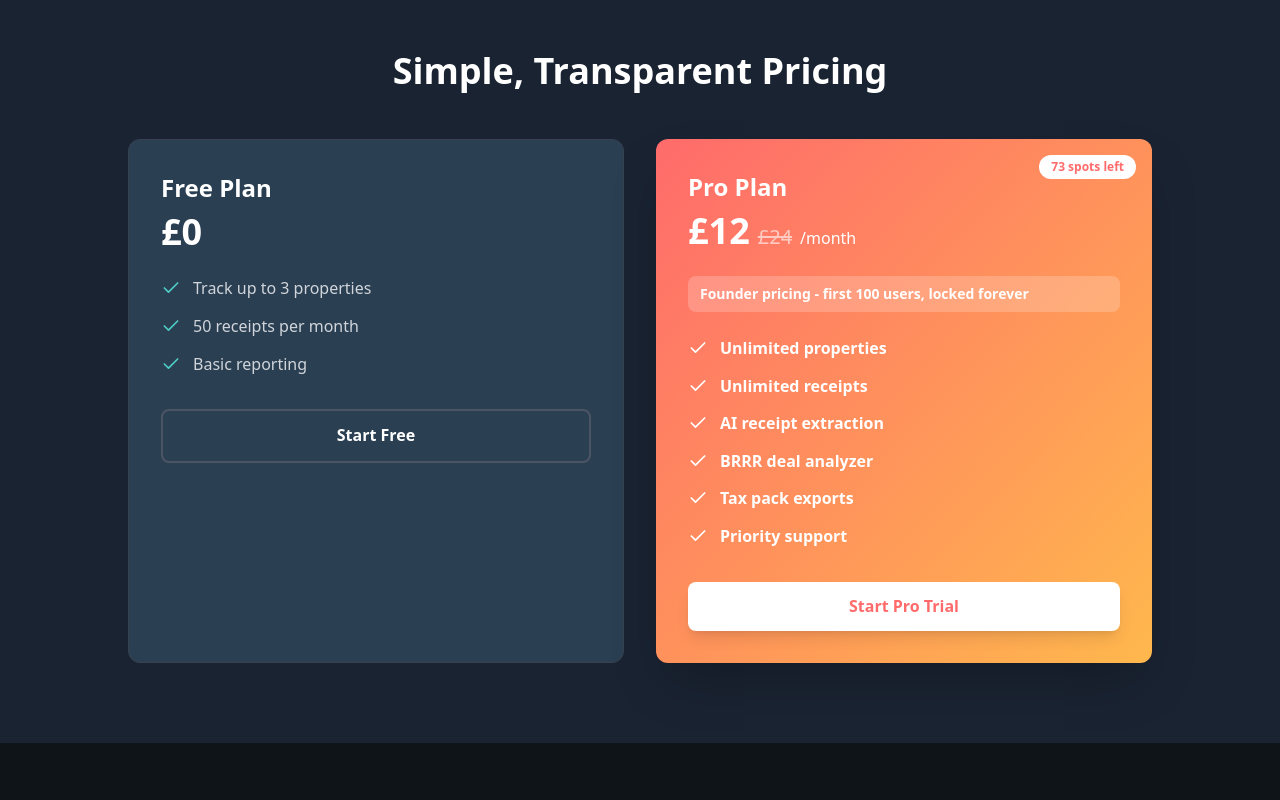
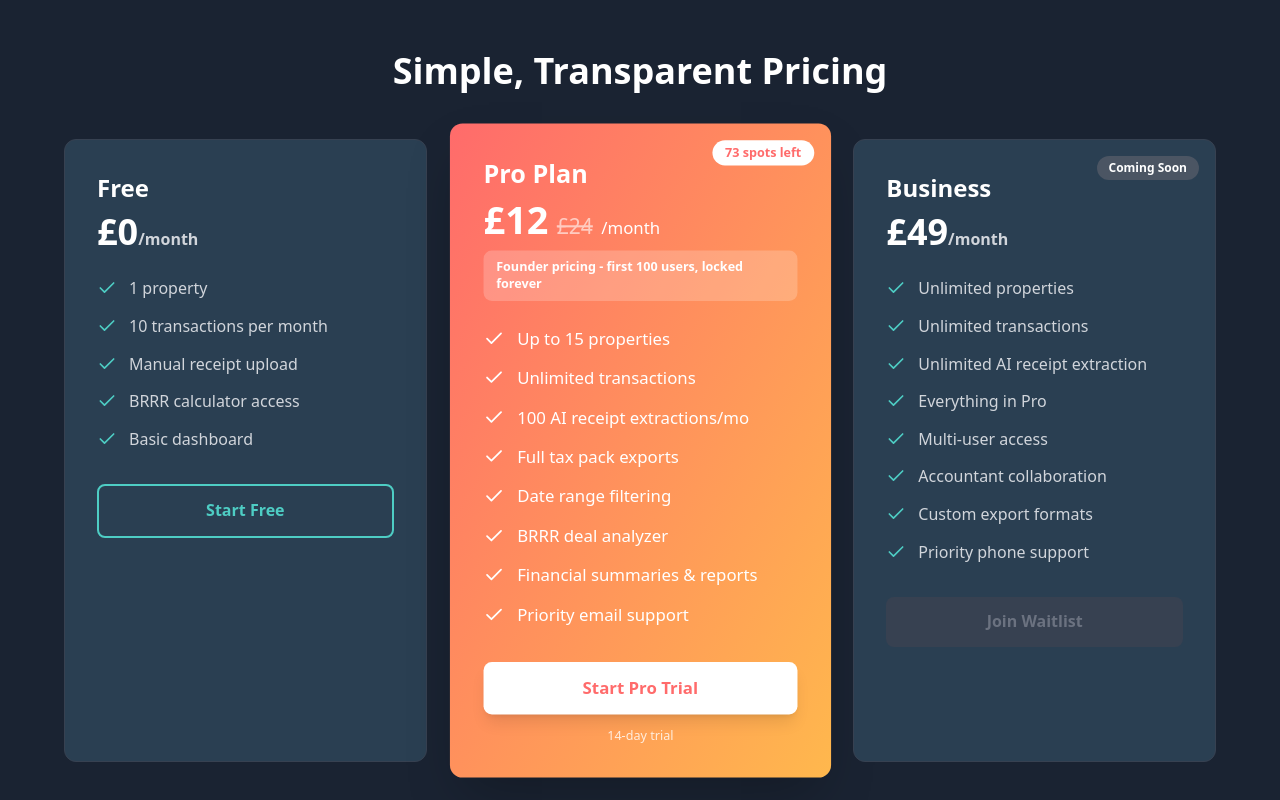
Before and after one commit to landixapp25-collab/Propt.app2026, a React (Vite) app: page / in a window 1280 px wide. Shown: the part 2120-2920 px from the top of the page. Built offline with nearby package versions, Linux system fonts and the light colour scheme; no server answers.

Commit message:
Updated LandingPage.tsx

```diff
--- a/src/components/LandingPage.tsx
+++ b/src/components/LandingPage.tsx
@@ -303,71 +303,89 @@ export default function LandingPage({ onNavigateToSignup, onNavigateToLogin }: L
           <h2 className="text-3xl sm:text-4xl font-bold text-white text-center mb-12">
             Simple, Transparent Pricing
           </h2>
-          <div className="grid md:grid-cols-2 gap-8 max-w-5xl mx-auto">
+          <div className="grid md:grid-cols-3 gap-8 max-w-6xl mx-auto">
+            {/* Free Plan */}
             <div className="bg-[#2a3f52] rounded-xl p-8 border border-gray-700">
-              <h3 className="text-2xl font-bold text-white mb-2">Free Plan</h3>
-              <div className="text-4xl font-bold text-white mb-6">£0</div>
+              <h3 className="text-2xl font-bold text-white mb-2">Free</h3>
+              <div className="text-4xl font-bold text-white mb-6">£0<span className="text-base text-gray-300">/month</span></div>
               <ul className="space-y-3 mb-8">
                 <li className="flex items-start gap-3 text-gray-300">
                   <Check size={20} className="text-[#4ECDC4] mt-0.5 flex-shrink-0" />
-                  <span>Track up to 3 properties</span>
+                  <span>1 property</span>
                 </li>
                 <li className="flex items-start gap-3 text-gray-300">
                   <Check size={20} className="text-[#4ECDC4] mt-0.5 flex-shrink-0" />
-                  <span>50 receipts per month</span>
+                  <span>10 transactions per month</span>
                 </li>
                 <li className="flex items-start gap-3 text-gray-300">
                   <Check size={20} className="text-[#4ECDC4] mt-0.5 flex-shrink-0" />
-                  <span>Basic reporting</span>
+                  <span>Manual receipt upload</span>
+                </li>
+                <li className="flex items-start gap-3 text-gray-300">
+                  <Check size={20} className="text-[#4ECDC4] mt-0.5 flex-shrink-0" />
+                  <span>BRRR calculator access</span>
+                </li>
+                <li className="flex items-start gap-3 text-gray-300">
+                  <Check size={20} className="text-[#4ECDC4] mt-0.5 flex-shrink-0" />
+                  <span>Basic dashboard</span>
                 </li>
               </ul>
               <button
                 onClick={onNavigateToSignup}
-                className="w-full py-3 bg-transparent border-2 border-gray-600 text-white rounded-lg font-semibold hover:border-[#5a9aa8] transition-colors"
+                className="w-full py-3 bg-transparent border-2 border-[#4ECDC4] text-[#4ECDC4] rounded-lg font-semibold hover:bg-[#4ECDC4] hover:text-white transition-colors"
               >
                 Start Free
               </button>
             </div>
 
-            <div className="bg-gradient-to-br from-[#FF6B6B] to-[#FFB84D] rounded-xl p-8 relative overflow-hidden shadow-2xl">
+            {/* Pro Plan */}
+            <div className="bg-gradient-to-br from-[#FF6B6B] to-[#FFB84D] rounded-xl p-8 relative overflow-hidden shadow-2xl transform scale-105">
               <div className="absolute top-4 right-4 bg-white text-[#FF6B6B] px-3 py-1 rounded-full text-xs font-bold">
                 73 spots left
               </div>
               <h3 className="text-2xl font-bold text-white mb-2">Pro Plan</h3>
-              <div className="flex items-baseline gap-2 mb-6">
+              <div className="flex items-baseline gap-2 mb-2">
                 <span className="text-4xl font-bold text-white">£12</span>
                 <span className="text-xl text-white line-through opacity-60">£24</span>
                 <span className="text-white">/month</span>
               </div>
               <div className="bg-white bg-opacity-20 rounded-lg px-3 py-2 mb-6">
-                <p className="text-white text-sm font-semibold">
+                <p className="text-white text-xs font-semibold">
                   Founder pricing - first 100 users, locked forever
                 </p>
               </div>
               <ul className="space-y-3 mb-8">
                 <li className="flex items-start gap-3 text-white">
                   <Check size={20} className="mt-0.5 flex-shrink-0" />
-                  <span className="font-semibold">Unlimited properties</span>
+                  <span>Up to 15 properties</span>
                 </li>
                 <li className="flex items-start gap-3 text-white">
                   <Check size={20} className="mt-0.5 flex-shrink-0" />
-                  <span className="font-semibold">Unlimited receipts</span>
+                  <span>Unlimited transactions</span>
                 </li>
                 <li className="flex items-start gap-3 text-white">
                   <Check size={20} className="mt-0.5 flex-shrink-0" />
-                  <span className="font-semibold">AI receipt extraction</span>
+                  <span>100 AI receipt extractions/mo</span>
                 </li>
                 <li className="flex items-start gap-3 text-white">
                   <Check size={20} className="mt-0.5 flex-shrink-0" />
-                  <span className="font-semibold">BRRR deal analyzer</span>
+                  <span>Full tax pack exports</span>
                 </li>
                 <li className="flex items-start gap-3 text-white">
                   <Check size={20} className="mt-0.5 flex-shrink-0" />
-                  <span className="font-semibold">Tax pack exports</span>
+                  <span>Date range filtering</span>
                 </li>
                 <li className="flex items-start gap-3 text-white">
                   <Check size={20} className="mt-0.5 flex-shrink-0" />
-                  <span className="font-semibold">Priority support</span>
+                  <span>BRRR deal analyzer</span>
+                </li>
+                <li className="flex items-start gap-3 text-white">
+                  <Check size={20} className="mt-0.5 flex-shrink-0" />
+                  <span>Financial summaries & reports</span>
+                </li>
+                <li className="flex items-start gap-3 text-white">
+                  <Check size={20} className="mt-0.5 flex-shrink-0" />
+                  <span>Priority email support</span>
                 </li>
               </ul>
               <button
@@ -375,6 +393,56 @@ export default function LandingPage({ onNavigateToSignup, onNavigateToLogin }: L
                 className="w-full py-3 bg-white text-[#FF6B6B] rounded-lg font-semibold hover:bg-gray-100 transition-colors shadow-lg"
               >
                 Start Pro Trial
+              </button>
+              <p className="text-white text-xs text-center mt-3 opacity-80">14-day trial</p>
+            </div>
+
+            {/* Business Plan */}
+            <div className="bg-[#2a3f52] rounded-xl p-8 border border-gray-700 relative">
+              <div className="absolute top-4 right-4 bg-gray-600 text-white px-3 py-1 rounded-full text-xs font-bold">
+                Coming Soon
+              </div>
+              <h3 className="text-2xl font-bold text-white mb-2">Business</h3>
+              <div className="text-4xl font-bold text-white mb-6">£49<span className="text-base text-gray-300">/month</span></div>
+              <ul className="space-y-3 mb-8">
+                <li className="flex items-start gap-3 text-gray-300">
+                  <Check size={20} className="text-[#4ECDC4] mt-0.5 flex-shrink-0" />
+                  <span>Unlimited properties</span>
+                </li>
+                <li className="flex items-start gap-3 text-gray-300">
+                  <Check size={20} className="text-[#4ECDC4] mt-0.5 flex-shrink-0" />
+                  <span>Unlimited transactions</span>
+                </li>
+                <li className="flex items-start gap-3 text-gray-300">
+                  <Check size={20} className="text-[#4ECDC4] mt-0.5 flex-shrink-0" />
+                  <span>Unlimited AI receipt extraction</span>
+                </li>
+                <li className="flex items-start gap-3 text-gray-300">
+                  <Check size={20} className="text-[#4ECDC4] mt-0.5 flex-shrink-0" />
+                  <span>Everything in Pro</span>
+                </li>
+                <li className="flex items-start gap-3 text-gray-300">
+                  <Check size={20} className="text-[#4ECDC4] mt-0.5 flex-shrink-0" />
+                  <span>Multi-user access</span>
+                </li>
+                <li className="flex items-start gap-3 text-gray-300">
+                  <Check size={20} className="text-[#4ECDC4] mt-0.5 flex-shrink-0" />
+                  <span>Accountant collaboration</span>
+                </li>
+                <li className="flex items-start gap-3 text-gray-300">
+                  <Check size={20} className="text-[#4ECDC4] mt-0.5 flex-shrink-0" />
+                  <span>Custom export formats</span>
+                </li>
+                <li className="flex items-start gap-3 text-gray-300">
+                  <Check size={20} className="text-[#4ECDC4] mt-0.5 flex-shrink-0" />
+                  <span>Priority phone support</span>
+                </li>
+              </ul>
+              <button
+                disabled
+                className="w-full py-3 bg-gray-700 text-gray-500 rounded-lg font-semibold cursor-not-allowed"
+              >
+                Join Waitlist
               </button>
             </div>
           </div>
```
